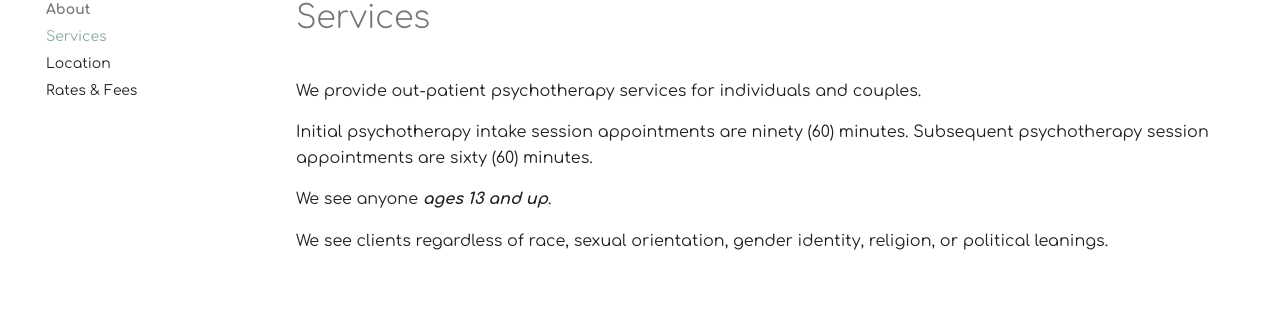
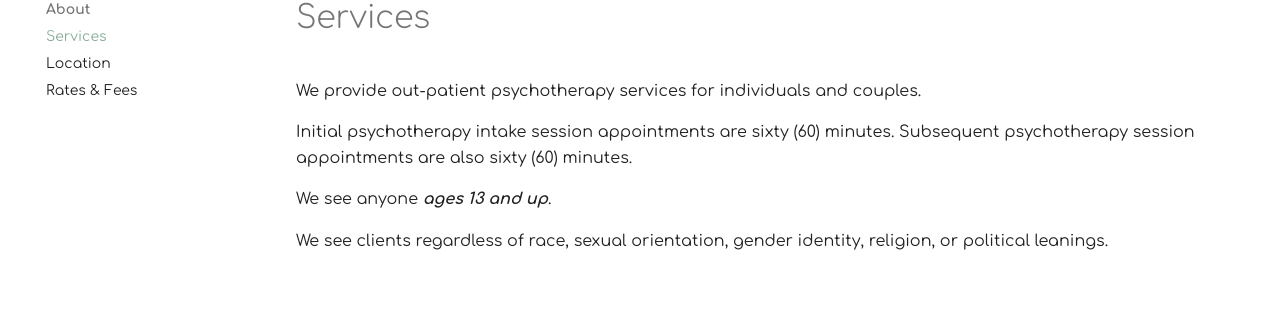
Before and after one commit to motm-therapy/website, an MkDocs documentation site: the page built from docs/services.md, in a window 1280 px wide. Shown: the part 149-463 px from the top of the page. Built offline with MkDocs 1.6.1 and Material for MkDocs 9.7.7, drawn with Linux system fonts in a browser that asks for light colours.

Commit message:
Update services.md

```diff
--- a/docs/services.md
+++ b/docs/services.md
@@ -2,8 +2,8 @@
 
 We provide out-patient psychotherapy services for individuals and couples.
 
-Initial psychotherapy intake session appointments are ninety (60) minutes.
-Subsequent psychotherapy session appointments are sixty (60) minutes.
+Initial psychotherapy intake session appointments are sixty (60) minutes.
+Subsequent psychotherapy session appointments are also sixty (60) minutes.
 
 We see anyone _**ages 13 and up**_.
 
```
